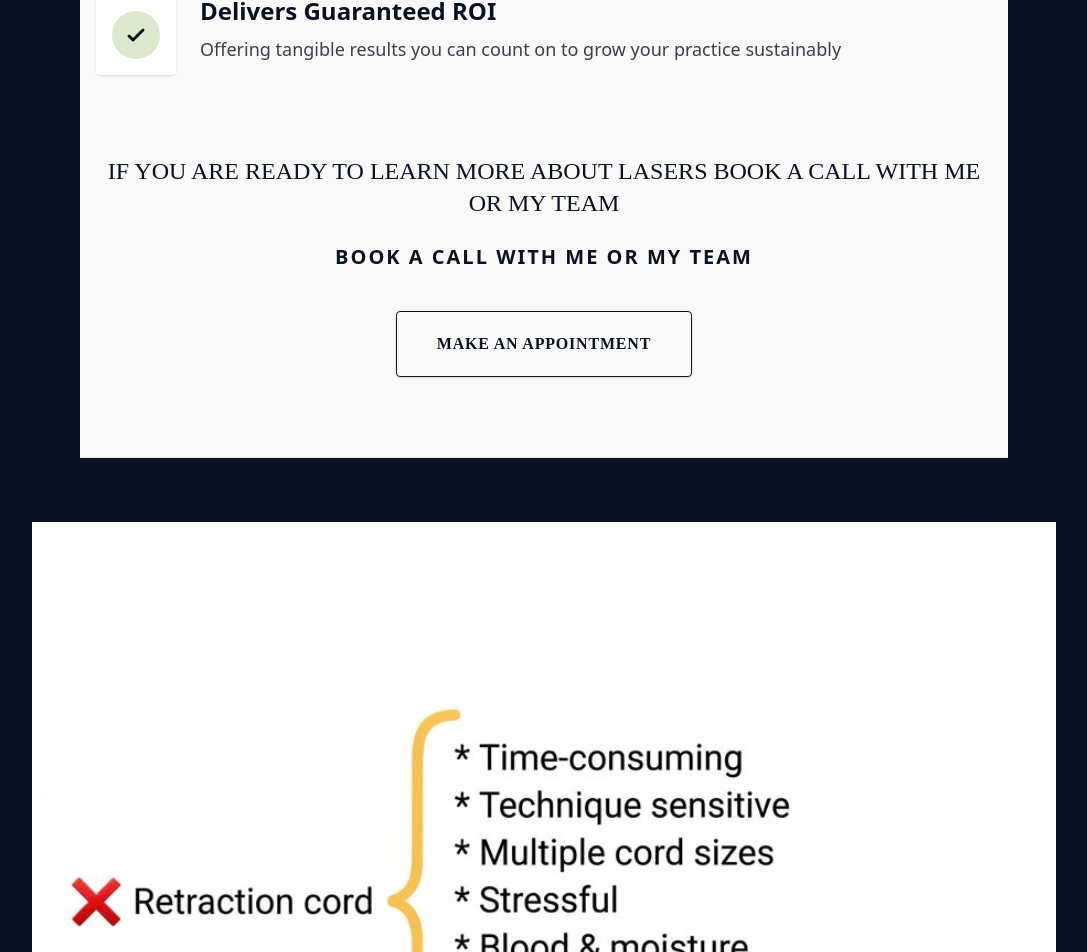
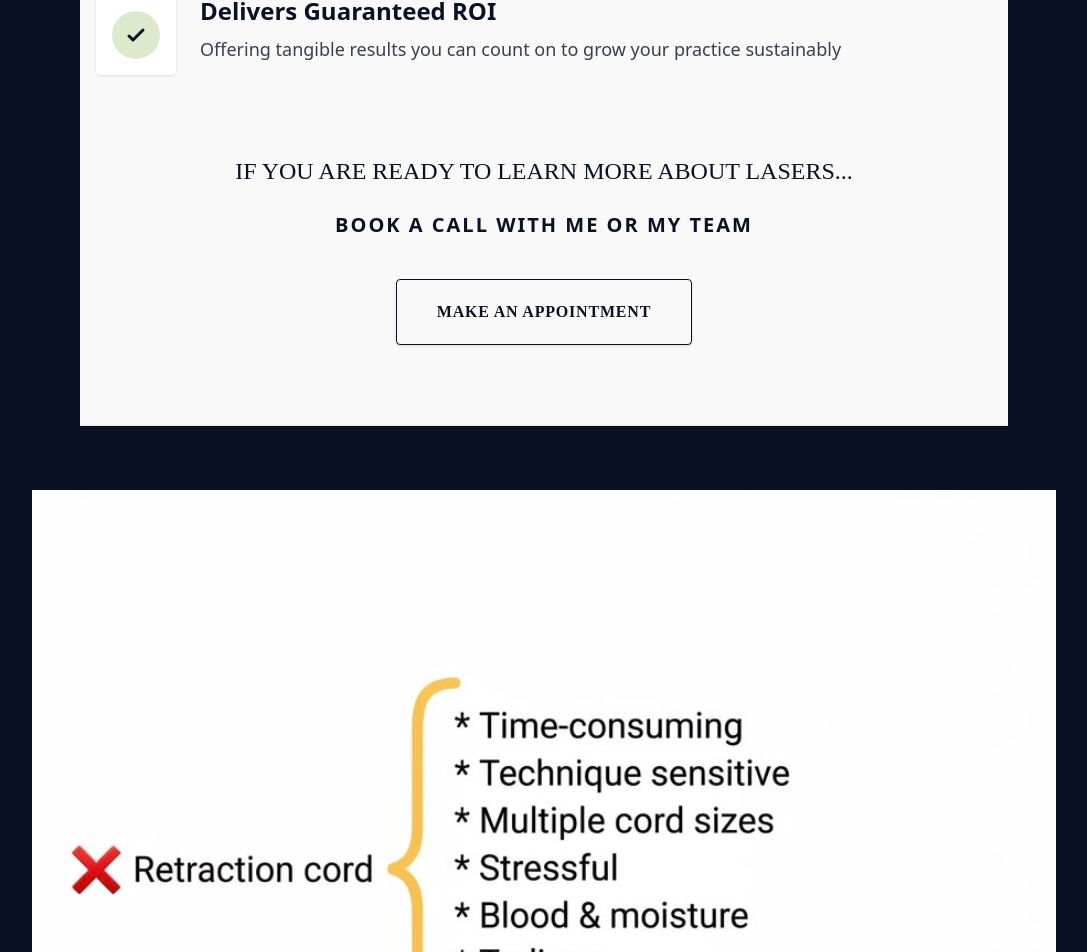
Before and after one commit to Jeanvillav/Intra-Systems, a Next.js app: page /en in a window 1280 px wide. Shown: the part 3376-4328 px from the top of the page, without its empty margins (96-1183 px from the left). Built offline with nearby package versions, Linux system fonts and the light colour scheme; no server answers.

Commit message:
fix: extract hardcoded call to action text to translations to fix duplication in Spanish

```diff
--- a/messages/en.json
+++ b/messages/en.json
@@ -139,7 +139,8 @@
   "smDesc2": "Attracts new patients in autopilot, helping your practice stand out in a competitive market",
   "smTitle3": "Delivers Guaranteed ROI",
   "smDesc3": "Offering tangible results you can count on to grow your practice sustainably",
-  "smReadyText": "If you are ready to learn more about lasers book a call with me or my team",
+  "smReadyText": "If you are ready to learn more about lasers...",
+  "smBookCallText": "BOOK A CALL WITH ME OR MY TEAM",
   "cmpTitle1": "Without lasers:",
   "cmpDesc1a": "You lose patients to practices offering faster, more comfortable treatments.",
   "cmpDesc1b": "Referral rates increase, reducing revenue and patient loyalty.",
--- a/messages/es.json
+++ b/messages/es.json
@@ -139,7 +139,8 @@
   "smDesc2": "Atrae nuevos pacientes en piloto automático, ayudando a tu clínica a destacar en un mercado competitivo.",
   "smTitle3": "Brinda un ROI Garantizado",
   "smDesc3": "Ofrece resultados tangibles con los que puedes contar para hacer crecer tu clínica de manera sostenible.",
-  "smReadyText": "Si estás listo para aprender más sobre el láser, programa una llamada conmigo o con mi equipo.",
+  "smReadyText": "Si estás listo para aprender más sobre el láser...",
+  "smBookCallText": "PROGRAMA UNA LLAMADA CONMIGO O CON MI EQUIPO",
   "cmpTitle1": "Sin láser:",
   "cmpDesc1a": "Pierdes pacientes ante clínicas que ofrecen tratamientos más rápidos y cómodos.",
   "cmpDesc1b": "Aumentan las tasas de derivación, reduciendo los ingresos y la lealtad de los pacientes.",
--- a/src/components/SmarterSolutionSection.tsx
+++ b/src/components/SmarterSolutionSection.tsx
@@ -74,7 +74,7 @@ export default function SmarterSolutionSection() {
             {t('smReadyText')}
           </p>
           <p className="text-[#091124] uppercase text-xl mb-10 tracking-widest font-bold">
-            BOOK A CALL WITH ME OR MY TEAM
+            {t('smBookCallText')}
           </p>
           <a
             href="#booking"
```
